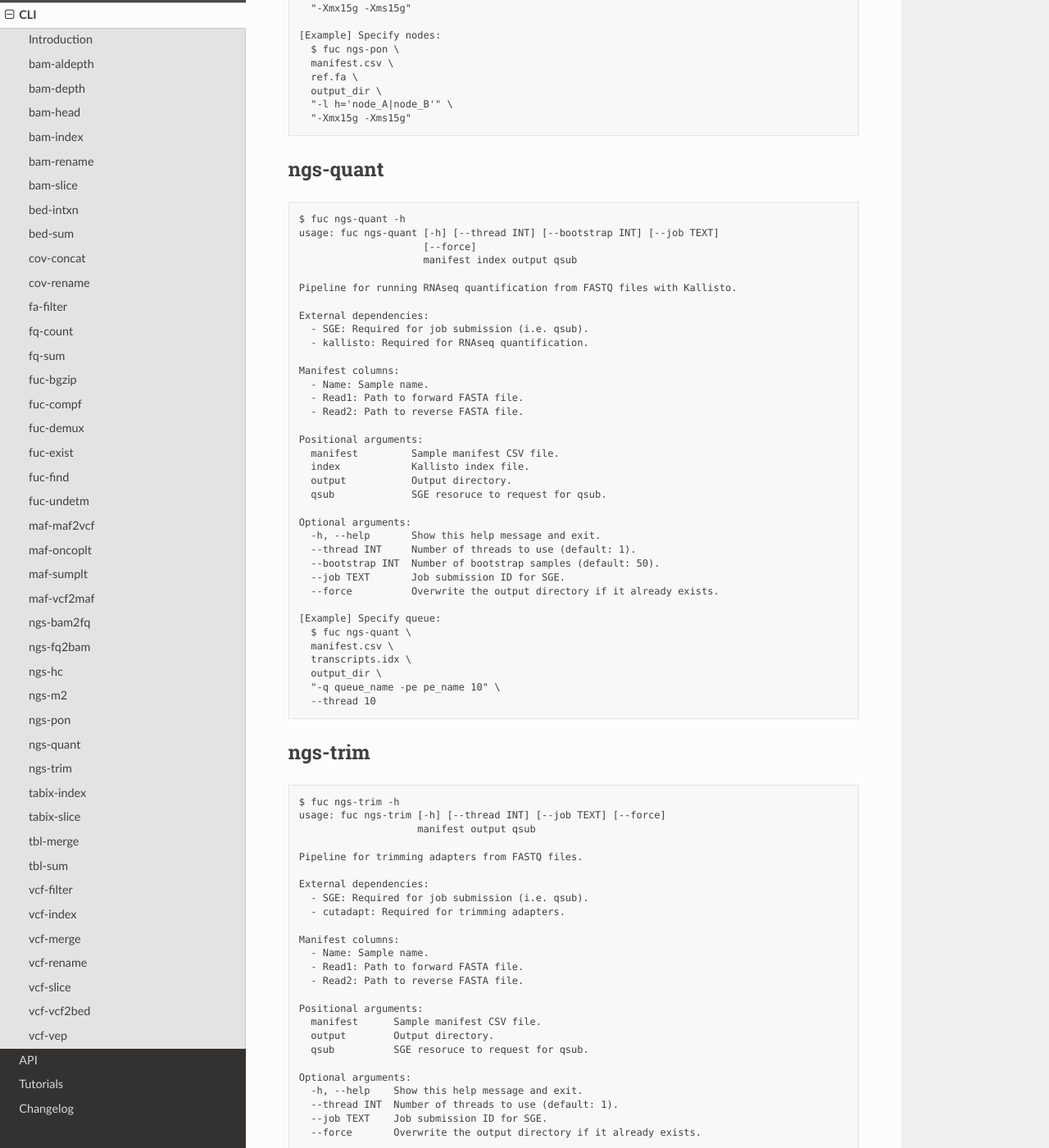
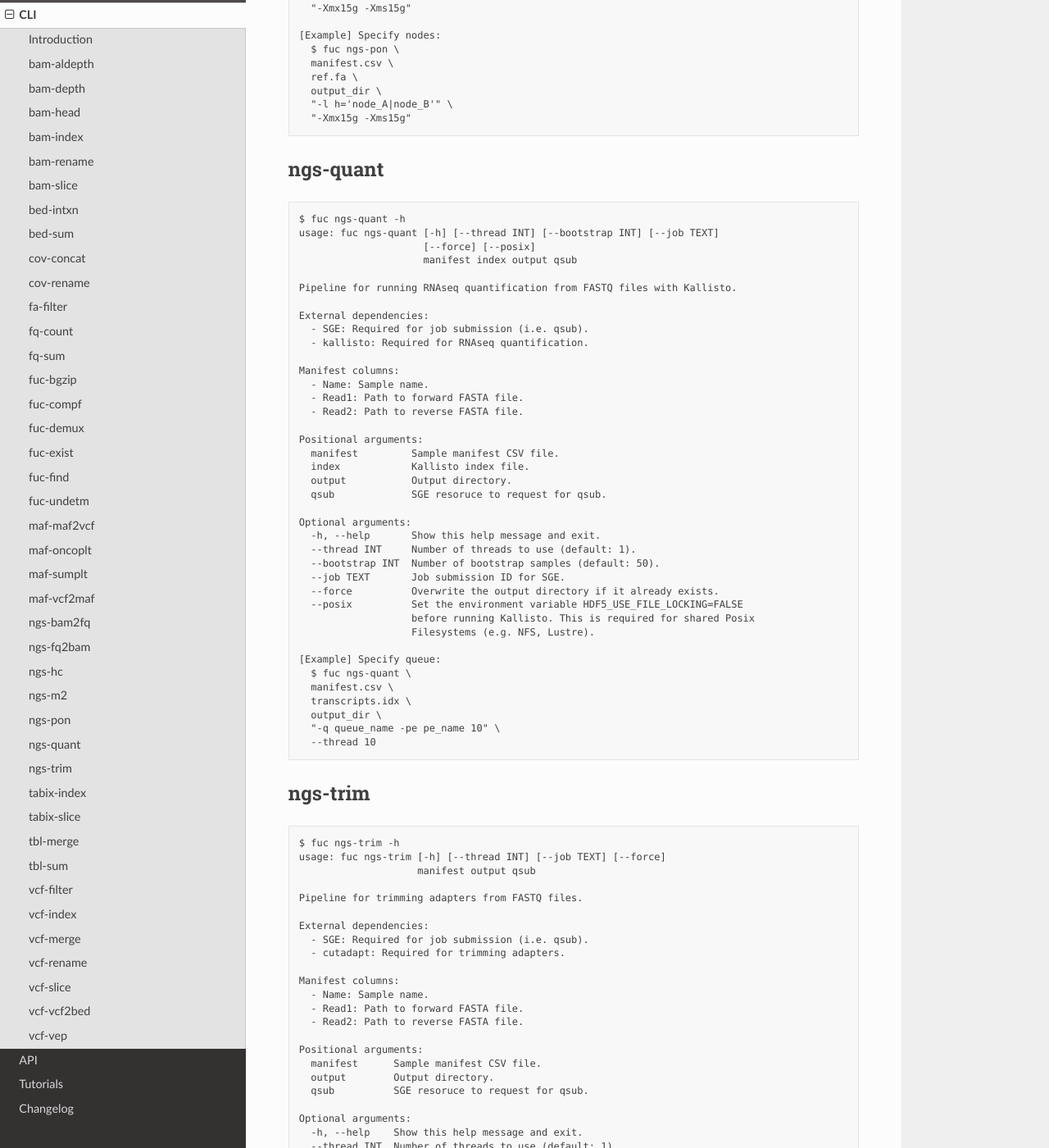
Before and after one commit to sbslee/fuc, a Sphinx documentation site: the page built from docs/cli.rst, in a window 1280 px wide and 1400 px high, scrolled down 16625 px. Shown: the whole window at 82% size. Built offline with Sphinx 7.4.7 and the Read the Docs theme 2.0.0, drawn with Linux system fonts in a browser that asks for light colours.

Commit message:
Update docs

```diff
--- a/docs/cli.rst
+++ b/docs/cli.rst
@@ -991,7 +991,7 @@ ngs-quant
 
    $ fuc ngs-quant -h
    usage: fuc ngs-quant [-h] [--thread INT] [--bootstrap INT] [--job TEXT]
-                        [--force]
+                        [--force] [--posix]
                         manifest index output qsub
 
    Pipeline for running RNAseq quantification from FASTQ files with Kallisto.
@@ -1017,6 +1017,9 @@ ngs-quant
      --bootstrap INT  Number of bootstrap samples (default: 50).
      --job TEXT       Job submission ID for SGE.
      --force          Overwrite the output directory if it already exists.
+     --posix          Set the environment variable HDF5_USE_FILE_LOCKING=FALSE
+                      before running Kallisto. This is required for shared Posix
+                      Filesystems (e.g. NFS, Lustre).
 
    [Example] Specify queue:
      $ fuc ngs-quant \
```
